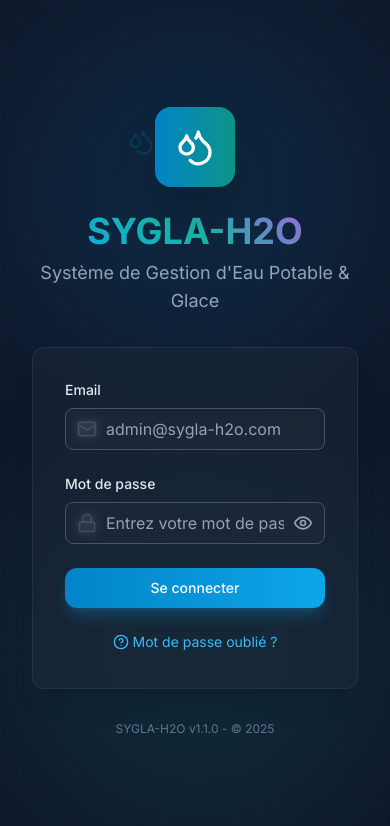
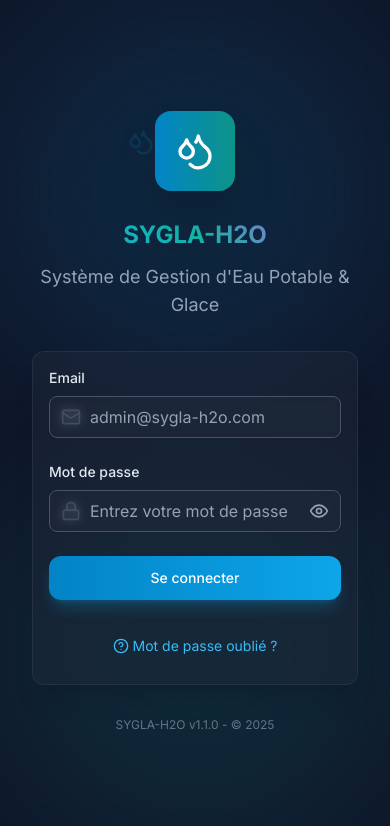
Before and after one commit to rooby-r/sygla-h2o, a React (Create React App) app in the folder frontend/: page /login in a window 390 px wide. Shown: the top 826 px of the page. Built offline with nearby package versions, Linux system fonts and the light colour scheme; no server answers.

Commit message:
Add mobile portrait optimizations for better UX

```diff
--- a/frontend/src/index.css
+++ b/frontend/src/index.css
@@ -445,3 +445,66 @@
     transform: translate3d(0, 0, 0);
   }
 }
+
+/* ====== MOBILE PORTRAIT OPTIMIZATIONS ====== */
+@media (max-width: 640px) {
+  /* Touch-friendly targets */
+  .btn, button, a, input[type="submit"] {
+    min-height: 44px;
+  }
+
+  /* Better readability on small screens */
+  .card {
+    padding: 1rem;
+  }
+
+  /* Full-width inputs on mobile */
+  input, select, textarea {
+    width: 100%;
+    font-size: 16px; /* Prevents iOS zoom */
+  }
+
+  /* Table responsiveness */
+  .table-responsive {
+    overflow-x: auto;
+    -webkit-overflow-scrolling: touch;
+  }
+
+  /* Stack elements vertically */
+  .mobile-stack {
+    flex-direction: column !important;
+  }
+
+  /* Smaller headings on mobile */
+  h1 {
+    font-size: 1.5rem !important;
+  }
+
+  h2 {
+    font-size: 1.25rem !important;
+  }
+
+  /* Better spacing */
+  .mobile-spacing {
+    padding: 0.75rem !important;
+  }
+}
+
+/* Safe area for notched devices */
+@supports (padding-top: env(safe-area-inset-top)) {
+  .safe-area-top {
+    padding-top: env(safe-area-inset-top);
+  }
+
+  .safe-area-bottom {
+    padding-bottom: env(safe-area-inset-bottom);
+  }
+}
+
+/* Prevent text selection on interactive elements */
+.no-select {
+  -webkit-user-select: none;
+  -moz-user-select: none;
+  -ms-user-select: none;
+  user-select: none;
+}
```
